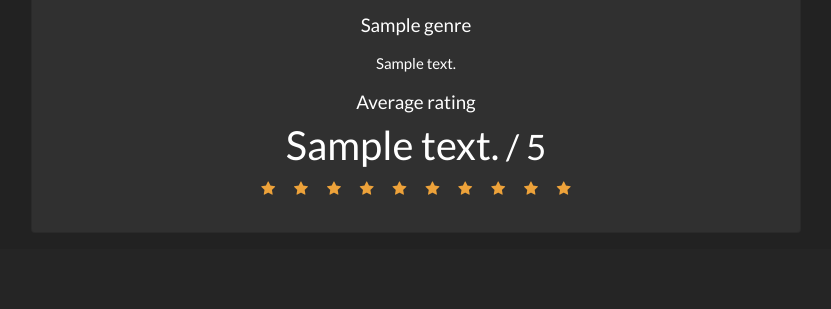
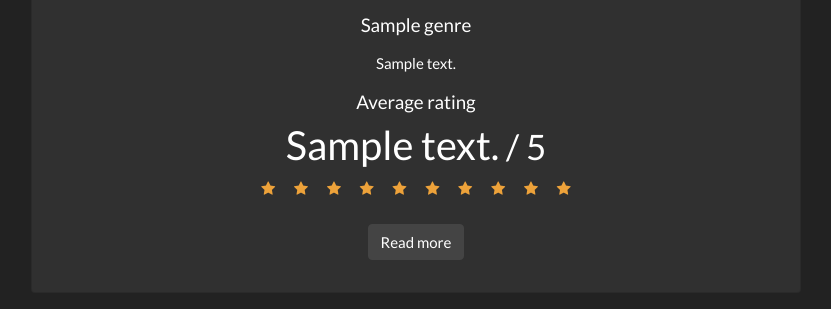
Before and after one commit to isakpulkki/MovieRatingsApp, a Flask app: template templates/index.html in a window 1280 px wide. Shown: the part 941-1250 px from the top of the page, without its empty margins (224-1055 px from the left). Before the commit the page ends 1136 px from the top, so only its background shows below. Run offline with Flask 2, Linux system fonts and the light colour scheme; the template is opened without the code that fills it: most values are stand-ins (such as "Sample title", 1, 10 or a date in 2020); parts of the project's set-up code (start-up, migrations or seed data) failed here and were passed over; some libraries are stand-ins or nearby versions.

Commit message:
Add 'Read More' button

```diff
--- a/templates/index.html
+++ b/templates/index.html
@@ -52,6 +52,10 @@
                 {% else %}
                 <i>No reviews yet</i>
                 {% endif %}
+                <form action="/movies/{{movie.id}}">
+                  <input type="submit" button type="button" class="btn btn-secondary btn-center mt-4"
+                      value="Read more"></button>
+              </form>
             </div>
             {% endfor %}
           </div>
```
